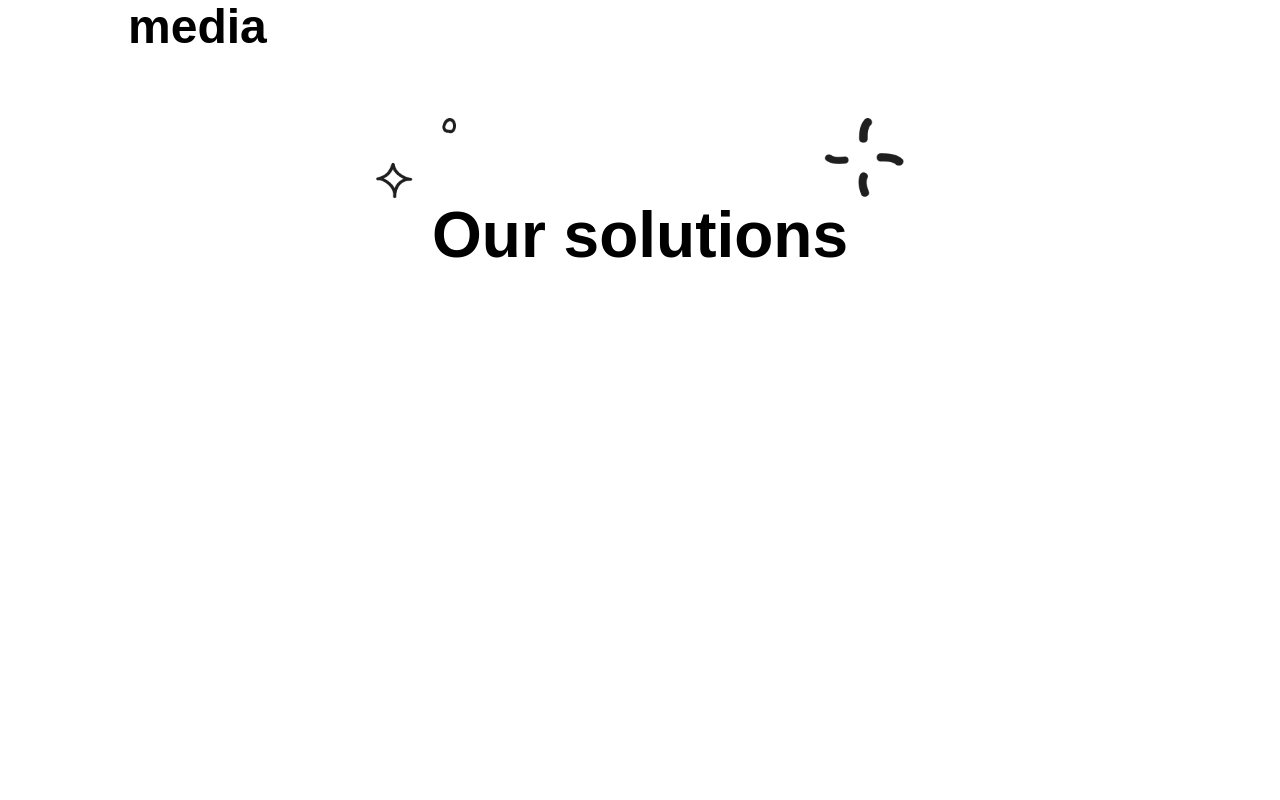
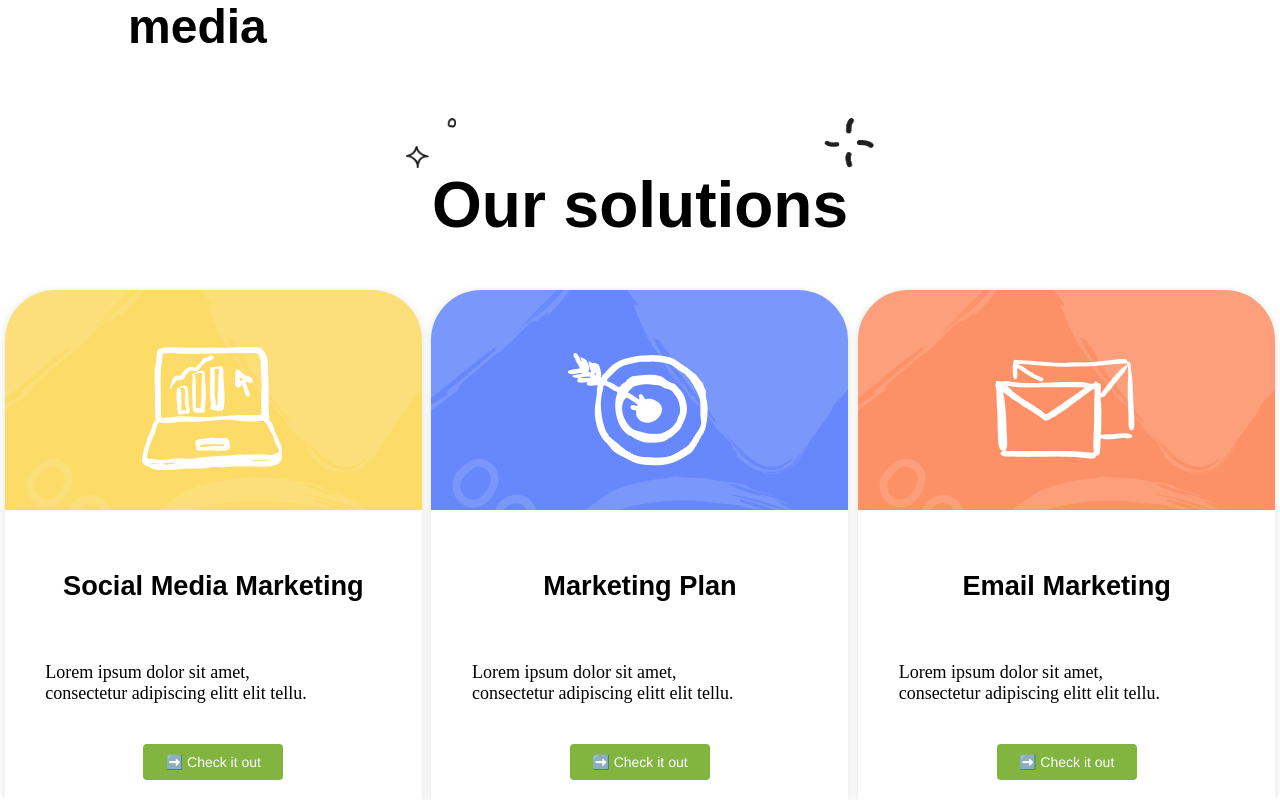
Before and after one commit to AmanReja/react-project1, a React (Vite) app: page / in a window 1280 px wide. Shown: the part 649-1449 px from the top of the page. Before the commit the page ends 921 px from the top, so only its background shows below. Built offline with nearby package versions, Linux system fonts and the light colour scheme; a web font is replaced by a local one.

Commit message:
fixed lag

```diff
--- a/src/App.jsx
+++ b/src/App.jsx
@@ -5,6 +5,7 @@ import ScrollReveal from "scrollreveal";
 import React, { useEffect } from "react";
 import SubmiddleContainer from "./components/SubmiddleContainer";
 import Solution from "./components/Solution";
+import Card from "./components/Card";
 
 function App() {
   useEffect(() => {
@@ -28,6 +29,7 @@ function App() {
       <MiddleContent></MiddleContent>
       <SubmiddleContainer></SubmiddleContainer>
       <Solution></Solution>
+      <Card></Card>
     </>
   );
 }
--- /dev/null
+++ b/src/components/Card.css
@@ -0,0 +1,107 @@
+.inline-container{
+  height: auto;
+  width: 100%;
+  display: flex;
+  justify-content: space-around;
+  align-items: center;
+  overflow: hidden;
+  border-radius: 10px;
+  flex-wrap: wrap;
+  padding-top: 3rem;
+
+
+}
+.inline-container p{
+  color: black;
+  text-align: left;
+  width: 300px;
+  padding-left: 12px;
+  position: relative;
+  right: 30px;
+  font-size: large;
+
+
+}
+
+
+.inline-container h3{
+  font-family: "Space Grotesk", sans-serif;
+  font-optical-sizing: auto;
+  font-weight: weight;
+  font-style: normal;
+  font-size: 1.7rem;
+}
+#email{
+  background: url(/src/assets/smallpng/tab.png);
+  background-color:#fc9167;
+  width: 417px;
+  height: 220px;
+  object-fit: cover;
+  background-repeat: no-repeat;
+  background-size: cover;
+  border-radius:50px 50px  0 0px;
+}
+#social{
+  background: url(/src/assets/smallpng/tab.png);
+  background-color: #FCDB67;
+  width: 417px;
+  height: 220px;
+  object-fit: cover;
+  background-repeat: no-repeat;
+  background-size: cover;
+  border-radius:50px 50px  0 0px;
+}
+#arrow{
+  background: url(/src/assets/smallpng/tab.png);
+  background-color: #6788fc;
+  width: 417px;
+  height: 220px;
+  object-fit: cover;
+  background-repeat: no-repeat;
+  background-size: cover;
+  border-radius: 50px 50px  0 0px;
+}
+
+
+
+
+.email-container{
+  display: flex;
+  flex-direction: column;
+  justify-content:space-between;
+  gap: 60px;
+  align-items: center;
+  border-radius: 50px 50px  0 0px;
+  box-shadow: rgba(99, 99, 99, 0.2) 0px 2px 8px 0px;
+}
+.emailimg{
+ position: relative;
+ left: 127px;
+    top: 39px;
+}
+.inline-button{
+  background-color: #82b440;
+  color: #fff;
+  font-size: 14px;
+    padding: 5px 20px;
+    line-height: 1.5;
+    box-sizing: border-box;
+    display: inline-block;
+    margin: 0;
+    border: none;
+    border-radius: 4px;
+    font-family: "Helvetica Neue", Helvetica, Arial, sans-serif;
+    text-align: center;
+    text-decoration: none;
+    cursor: pointer;
+    height: 36px;
+    width: 140px;
+    transition: all 0.5s;
+    bottom: 20px;
+    position: relative;
+   /* right: 100px; */
+}
+.inline-button:hover{
+  background-color: #262626;
+  transform: scale(1.2);
+}
--- /dev/null
+++ b/src/components/Card.jsx
@@ -0,0 +1,44 @@
+import React from "react";
+import "./Card.css";
+import Social from "../assets/smallpng/s.png";
+import Arrow from "../assets/smallpng/a.png";
+import Email from "../assets/smallpng/e.png";
+
+function Card() {
+  return (
+    <div class="inline-container">
+      <div class="email-container" id="social-container">
+        <div id="social">
+          <img class="emailimg" src={Social} alt="" />
+        </div>
+        <h3>Social Media Marketing</h3>
+        <p>
+          Lorem ipsum dolor sit amet, consectetur adipiscing elitt elit tellu.
+        </p>
+        <button class="inline-button">➡️ Check it out</button>
+      </div>
+      <div class="email-container" id="arrow-container">
+        <div id="arrow">
+          <img class="emailimg" src={Arrow} alt="" />
+        </div>
+        <h3>Marketing Plan</h3>
+        <p>
+          Lorem ipsum dolor sit amet, consectetur adipiscing elitt elit tellu.
+        </p>
+        <button class="inline-button">➡️ Check it out</button>
+      </div>
+      <div class="email-container" id="emailing-container">
+        <div id="email">
+          <img class="emailimg" src={Email} alt="" />
+        </div>
+        <h3>Email Marketing</h3>
+        <p>
+          Lorem ipsum dolor sit amet, consectetur adipiscing elitt elit tellu.
+        </p>
+        <button class="inline-button">➡️ Check it out</button>
+      </div>
+    </div>
+  );
+}
+
+export default Card;
--- a/src/components/Solution.css
+++ b/src/components/Solution.css
@@ -1,6 +1,6 @@
 .container img{
-  width: 80px;
-height: 80px;
+  width: 50px;
+height: 50px;
 
 
 }
```
